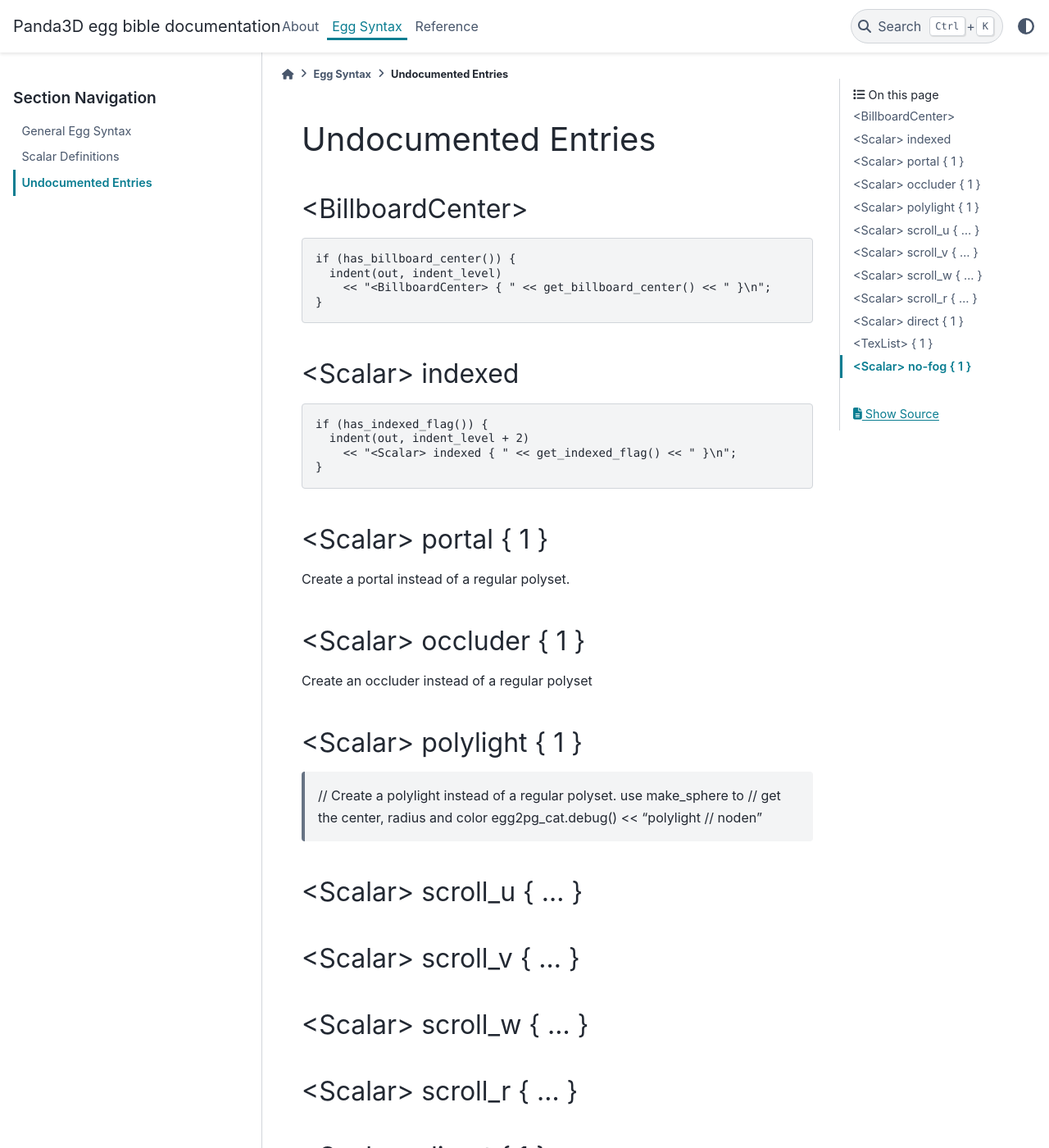
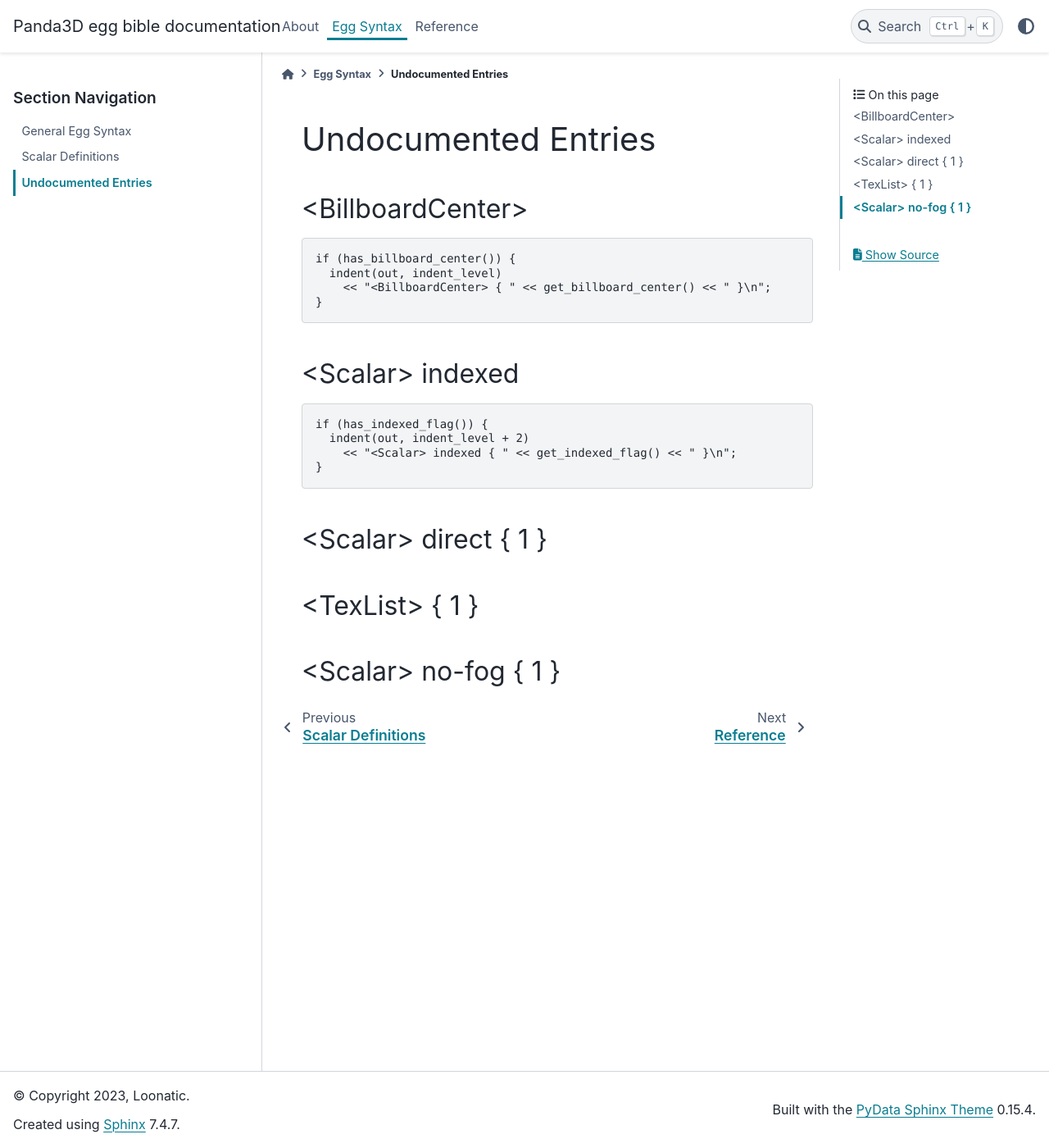
Before and after one commit to loonaticx/panda3d-egg-bible, a Sphinx documentation site: the page built from docs/home/syntax/undocumented.rst, in a window 1280 px wide and 1400 px high. Shown: the whole window at 82% size. Built offline with Sphinx 7.4.7 and the PyData theme 0.15.4, drawn with Linux system fonts in a browser that asks for light colours.

```diff
--- a/docs/home/reference/collide.rst
+++ b/docs/home/reference/collide.rst
@@ -2,6 +2,8 @@
 
 Collide Reference
 ==================
+
+.. code-block:: console
 
   <Collide> name { type [flags] }
 
--- a/docs/home/reference/objecttypes.rst
+++ b/docs/home/reference/objecttypes.rst
@@ -2,6 +2,8 @@
 
 Object Type Reference
 =====================
+
+.. code-block:: console
 
  <ObjectType> { type }
 
--- a/docs/home/syntax/undocumented.rst
+++ b/docs/home/syntax/undocumented.rst
@@ -25,33 +25,6 @@ Undocumented Entries
       << "<Scalar> indexed { " << get_indexed_flag() << " }\n";
   }
 
-
-<Scalar> portal { 1 }
--------------------------
-Create a portal instead of a regular polyset.
-
-<Scalar> occluder { 1 }
----------------------------
-Create an occluder instead of a regular polyset
-
-<Scalar> polylight { 1 }
-----------------------------
-    // Create a polylight instead of a regular polyset.  use make_sphere to
-    // get the center, radius and color egg2pg_cat.debug() << "polylight
-    // node\n"
-
-<Scalar> scroll_u { ... }
-------------------------------
-
-<Scalar> scroll_v { ... }
-------------------------------
-
-<Scalar> scroll_w { ... }
-------------------------------
-
-<Scalar> scroll_r { ... }
-------------------------------
-
 <Scalar> direct { 1 }
 ---------------------------------
 
```
Also changed, not shown: docs/home/about/index.rst (+12 -3 lines), docs/home/syntax/general.rst (+16 -10 lines), docs/home/syntax/scalar_syn.rst (+42 -5 lines).
